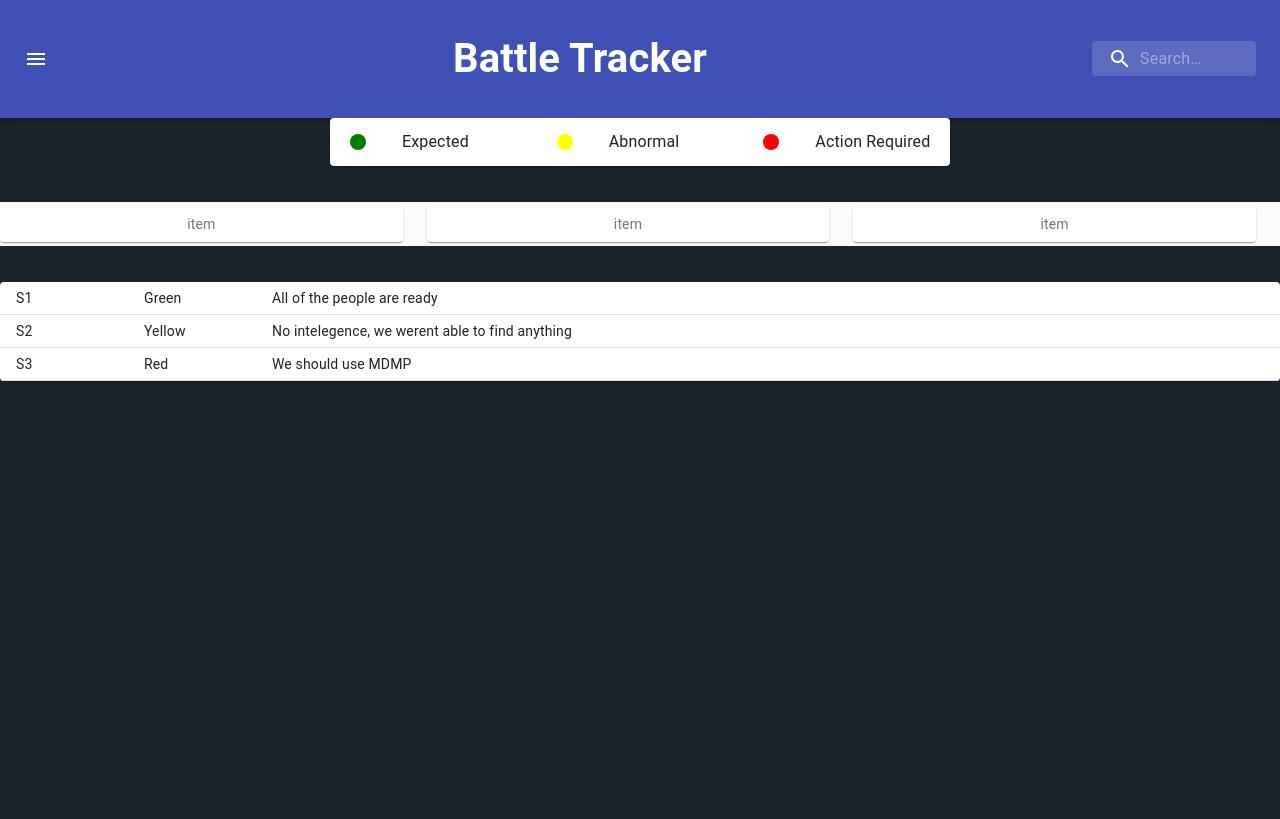
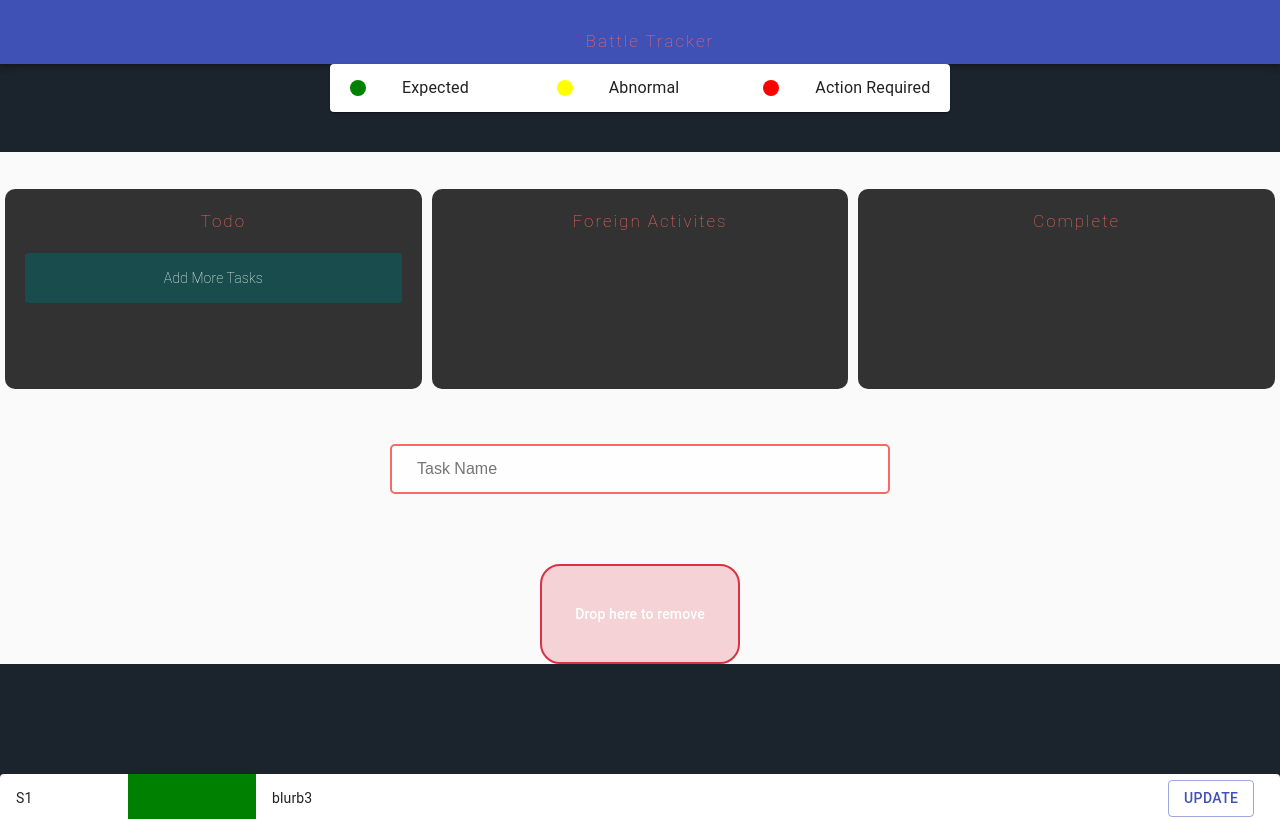
Before and after one commit to PaulShorkey/staff-status-tracker, a React (Create React App) app in the folder staff-status-tracker-front-end/: page / in a window 1280 px wide. Shown: the top 819 px of the page. Built offline with nearby package versions, Linux system fonts and the light colour scheme.

Commit message:
Made the table use state

```diff
--- a/staff-status-tracker-front-end/src/App.css
+++ b/staff-status-tracker-front-end/src/App.css
@@ -4,8 +4,121 @@
 }
 
 .makeStyles {
-  background-color: #f5f5f5;
+   background-color: #1b242d;
+
 }
+
+* {
+  margin: 0;
+  padding: 0;
+  box-sizing: border-box;
+
+}
+
+body, html {
+  font-family: 'Quicksand', sans-serif;
+  width: 100%;
+  height: 100%;
+
+
+}
+/* #background-image {
+  background: linear-gradient( rgba(0, 0, 0, 0.3), rgba(0, 0, 0, .7) ), url(https://images.unsplash.com/photo-1537903904737-13fc83b81be0?ixlib=rb-0.3.5&ixid=eyJhcHBfaWQiOjEyMDd9&s=33b9982bf937e3f1ae07013356dc7a5e&auto=format&fit=crop&w=1650&q=80);
+  position: fixed;
+background-size: cover;
+  width: 100vw;
+  background-repeat: no-repeat;
+  height: 100vh;
+  z-index: -1;
+
+} */
+
+.container {
+  display: flex;
+  justify-content: center;
+  align-items: flex-start;
+  padding-top: 32px;
+
+ }
+
+.drop-area {
+  background: rgba(0,0,0, 0.8);
+  min-height: 200px;
+  margin: 5px;
+  padding-bottom: 20px;
+  width: 33%;
+  border-radius: 10px;
+  transition: all .5s;
+
+  &:hover {
+    width: 36%;
+  }
+}
+.item-container {
+  padding: 15px;
+  background: rgba(15,89,89, 0.7);
+  margin: 20px;
+  color:   #fff;
+  font-weight: 100;
+  cursor: move;
+  cursor: grab;
+  border-radius: 4px;
+  /* transition: background .4s; */
+  &:hover {
+    background-color: rgba(15,89,89, 0.9);
+  }
+ }
+
+h1 {
+  color: #FB6964;
+  padding: 20px 0 0 20px;
+  font-size: 17px;
+  font-weight: 100;
+  letter-spacing: 2px;
+  font-weight: 100;
+}
+
+input {
+  border: 2px solid #FB6964;
+  display: block;
+  margin: 50px auto;
+  width: 500px;
+  height: 50px;
+  border-radius: 5px;
+  font-size: 16px;
+  padding-left: 25px;
+  background: rgba(255,255,255,0.8);
+  outline: none;
+  color: #000;
+  transition: all .5s ease;
+  &:focus, &:hover {
+    background-color: ;: rgba(255,255,255,1);
+    border: 3px solid #FB6964;
+    width: 520px;
+    height: 55px;
+  }
+}
+
+.trash-drop {
+  width: 200px;
+  height: 100px;
+  border: 2px solid rgb(217,50,64);
+  background: rgba(217,50,64,.2);
+  display: flex;
+  align-items: center;
+  justify-content: center;
+  margin: 70px auto;
+  color: #fff;
+  border-radius: 20px;
+  transition: all .5s;
+  font-weight: 500;
+    &:hover {
+      background-color: ;: rgba(217,50,64,.2);
+      width: 210px;
+      height: 110px;
+      }
+ }
+
 /* .App-logo {
   height: 40vmin;
   pointer-events: none;
--- a/staff-status-tracker-front-end/src/Components/Dashboard/Dashboard.js
+++ b/staff-status-tracker-front-end/src/Components/Dashboard/Dashboard.js
@@ -1,45 +1,175 @@
-import React from 'react';
-import { makeStyles } from '@material-ui/core/styles';
-import Paper from '@material-ui/core/Paper';
-import Grid from '@material-ui/core/Grid';
+import React from 'react'
 
-const useStyles = makeStyles((theme) => ({
-  root: {
-    flexGrow: 1,
-  },
-  paper: {
-    padding: theme.spacing(1),
-    textAlign: 'center',
-    color: theme.palette.text.secondary,
-  },
-}));
+class Dashboard extends React.Component {
+    state = {
+      tasks: [
+        {
+          name: "Add More Tasks",
+          category: "todo"
+        }
+      ]
+    };
 
-export default function NestedGrid() {
-  const classes = useStyles();
+    onDragOver = ev => {
+      ev.preventDefault();
+    };
 
-  function FormRow() {
-    return (
-      <React.Fragment>
-        <Grid item xs={4}>
-          <Paper className={classes.paper}>item</Paper>
-        </Grid>
-        <Grid item xs={4}>
-          <Paper className={classes.paper}>item</Paper>
-        </Grid>
-        <Grid item xs={4}>
-          <Paper className={classes.paper}>item</Paper>
-        </Grid>
-      </React.Fragment>
-    );
+    onDragStart = (ev, name) => {
+      ev.dataTransfer.setData("id", name);
+    };
+
+    onDrop = (ev, cat) => {
+      const id = ev.dataTransfer.getData("id");
+
+      let tasks = this.state.tasks.filter(task => {
+        if (task.name == id) {
+          task.category = cat;
+        }
+        return task;
+      });
+      this.setState({
+        ...this.state,
+        tasks
+      });
+    };
+
+    handleKeyPress = ev => {
+      if ((ev.key == "Enter") && (ev.target.value != "")) {
+        this.setState({
+          tasks: [
+            ...this.state.tasks,
+            { name: ev.target.value, category: "todo" }
+          ]
+        });
+        ev.target.value = " ";
+      }
+    };
+
+    render() {
+      var tasks = {
+        todo: [],
+        working: [],
+        complete: [],
+        trash: []
+      };
+
+      this.state.tasks.forEach(t => {
+        tasks[t.category].push(
+          <div
+            className="item-container"
+            key={t.name}
+            draggable
+            onDragStart={e => this.onDragStart(e, t.name)}
+          >
+            {t.name}
+          </div>
+        );
+      });
+
+
+
+      return (
+        <div>
+          {/* <div id='background-image'></div> */}
+          <div class="container">
+            <div
+              className="drop-area"
+              onDragOver={e => this.onDragOver(e)}
+              onDrop={e => this.onDrop(e, "todo")}
+            >
+              <h1>Todo</h1>
+              {tasks.todo}
+            </div>
+            <div
+              className="drop-area"
+              onDragOver={e => this.onDragOver(e)}
+              onDrop={e => this.onDrop(e, "Foreign_Activities")}
+            >
+              <h1>Foreign Activites</h1>
+              {tasks.working}
+            </div>
+            <div
+              className="drop-area"
+              onDragOver={e => this.onDragOver(e)}
+              onDrop={e => this.onDrop(e, "complete")}
+            >
+              <h1>Complete</h1>
+              {tasks.complete}
+            </div>
+          </div>
+          <div>
+            <input
+              onKeyPress={e => this.handleKeyPress(e)}
+              className="input"
+              type="text"
+              placeholder="Task Name"
+            />
+
+            <div
+              class="trash-drop"
+              onDrop={e => this.onDrop(e, "trash")}
+              onDragOver={e => this.onDragOver(e)}
+            >
+              Drop here to remove
+            </div>
+          </div>
+        </div>
+      );
+    }
   }
 
-  return (
-    <div className={classes.root}>
-      <Grid container spacing={1}>
-        <Grid container item xs={12} spacing={3}>
-          <FormRow />
-        </Grid>
-      </Grid>
-    </div>
-  );
-}
+
+
+export default Dashboard;
+
+
+
+
+
+
+
+// import React from 'react';
+// import { makeStyles } from '@material-ui/core/styles';
+// import Paper from '@material-ui/core/Paper';
+// import Grid from '@material-ui/core/Grid';
+
+// const useStyles = makeStyles((theme) => ({
+//   root: {
+//     flexGrow: 1,
+//   },
+//   paper: {
+//     padding: theme.spacing(1),
+//     textAlign: 'center',
+//     color: theme.palette.text.secondary,
+//   },
+// }));
+
+// export default function NestedGrid() {
+//   const classes = useStyles();
+
+//   function FormRow() {
+//     return (
+//       <React.Fragment>
+//         <Grid item xs={4}>
+//           <Paper className={classes.paper}>item</Paper>
+//         </Grid>
+//         <Grid item xs={4}>
+//           <Paper className={classes.paper}>item</Paper>
+//         </Grid>
+//         <Grid item xs={4}>
+//           <Paper className={classes.paper}>item</Paper>
+//         </Grid>
+//       </React.Fragment>
+//     );
+//   }
+
+//   return (
+//     <div className={classes.root}>
+//       <Grid container spacing={1}>
+//         <Grid container item xs={12} spacing={3}>
+//           <FormRow />
+//         </Grid>
+//       </Grid>
+//     </div>
+//   );
+// }
--- a/staff-status-tracker-front-end/src/Components/Navbar/Navbar.js
+++ b/staff-status-tracker-front-end/src/Components/Navbar/Navbar.js
@@ -24,45 +24,45 @@
       display: 'block',
     },
   },
-  search: {
-    position: 'relative',
-    borderRadius: theme.shape.borderRadius,
-    backgroundColor: alpha(theme.palette.common.white, 0.15),
-    '&:hover': {
-      backgroundColor: alpha(theme.palette.common.white, 0.25),
-    },
-    marginLeft: 0,
-    width: '100%',
-    [theme.breakpoints.up('sm')]: {
-      marginLeft: theme.spacing(1),
-      width: 'auto',
-    },
-  },
-  searchIcon: {
-    padding: theme.spacing(0, 2),
-    height: '100%',
-    position: 'absolute',
-    pointerEvents: 'none',
-    display: 'flex',
-    alignItems: 'center',
-    justifyContent: 'center',
-  },
-  inputRoot: {
-    color: 'inherit',
-  },
-  inputInput: {
-    padding: theme.spacing(1, 1, 1, 0),
-    // vertical padding + font size from searchIcon
-    paddingLeft: `calc(1em + ${theme.spacing(4)}px)`,
-    transition: theme.transitions.create('width'),
-    width: '100%',
-    [theme.breakpoints.up('sm')]: {
-      width: '12ch',
-      '&:focus': {
-        width: '20ch',
-      },
-    },
-  },
+  // search: {
+  //   position: 'relative',
+  //   borderRadius: theme.shape.borderRadius,
+  //   backgroundColor: alpha(theme.palette.common.white, 0.15),
+  //   '&:hover': {
+  //     backgroundColor: alpha(theme.palette.common.white, 0.25),
+  //   },
+  //   marginLeft: 0,
+  //   width: '100%',
+  //   [theme.breakpoints.up('sm')]: {
+  //     marginLeft: theme.spacing(1),
+  //     width: 'auto',
+  //   },
+  // },
+  // searchIcon: {
+  //   padding: theme.spacing(0, 2),
+  //   height: '100%',
+  //   position: 'absolute',
+  //   pointerEvents: 'none',
+  //   display: 'flex',
+  //   alignItems: 'center',
+  //   justifyContent: 'center',
+  // },
+  // inputRoot: {
+  //   color: 'inherit',
+  // },
+  // inputInput: {
+  //   padding: theme.spacing(1, 1, 1, 0),
+  //   // vertical padding + font size from searchIcon
+  //   paddingLeft: `calc(1em + ${theme.spacing(4)}px)`,
+  //   transition: theme.transitions.create('width'),
+  //   width: '100%',
+  //   [theme.breakpoints.up('sm')]: {
+  //     width: '12ch',
+  //     '&:focus': {
+  //       width: '20ch',
+  //     },
+  //   },
+  // },
 }));
 
 export default function Navbar() {
@@ -72,7 +72,7 @@
     <div className={classes.root}>
       <AppBar position="static">
         <Toolbar>
-          <IconButton
+          {/* <IconButton
             edge="start"
             className={classes.menuButton}
             color="inherit"
@@ -80,12 +80,12 @@
           >
             <MenuIcon />
 
-          </IconButton>
+          </IconButton> */}
           <Typography className={classes.title} variant="h6" noWrap>
           <h1> Battle Tracker </h1>
           {/* <img src={logo} className="logo" alt="logo" /> */}
           </Typography>
-          <div className={classes.search}>
+          {/* <div className={classes.search}>
             <div className={classes.searchIcon}>
               <SearchIcon />
             </div>
@@ -97,7 +97,7 @@
               }}
               inputProps={{ 'aria-label': 'search' }}
             />
-          </div>
+          </div> */}
         </Toolbar>
       </AppBar>
     </div>
--- a/staff-status-tracker-front-end/src/Components/SectionSummaries/SectionSummaries.js
+++ b/staff-status-tracker-front-end/src/Components/SectionSummaries/SectionSummaries.js
@@ -1,4 +1,4 @@
-import React from 'react';
+import React, { useState } from 'react';
 import { makeStyles } from '@material-ui/core/styles';
 import Table from '@material-ui/core/Table';
 import TableBody from '@material-ui/core/TableBody';
@@ -7,6 +7,9 @@
 import TableHead from '@material-ui/core/TableHead';
 import TableRow from '@material-ui/core/TableRow';
 import Paper from '@material-ui/core/Paper';
+import Button from '@material-ui/core/Button'
+import FormDialog from './UpdateFormDialogue.js'
+
 
 const useStyles = makeStyles({
   table: {
@@ -17,18 +20,26 @@
   }
 });
 
-function createData(name, calories, fat, carbs, protein) {
-  return { name, calories, fat, carbs, protein };
+function createData(section, status, comments) {
+  return { section, status, comments };
 }
 
 const rows = [
   createData('S1', 'Green', 'All of the people are ready'),
-  createData('S2', 'Yellow', 'No intelegence, we werent able to find anything'),
+  createData('S2', 'Yellow', 'No intelegence, we werent able to find anything lkjhlkjhlkjhlkjlkjhlkjhlkjhlkjlkjhkllkjhlkjhlkjhlkjljh lkjhljkh jhlkjhlkjlkjhlkjlkjhlkjhlkjlkjhlkjhlkjhlkjhlkjhlkjhlkjhlklkjhklhlkjhlkjhlklkjlkjhlkjhlkjhlkjhkljhlkjhlkjhklhlkjhlkjh'),
   createData('S3', 'Red', 'We should use MDMP')
 ];
 
+//  const handleUpdateButtonClick = (event) =>{
+//    setText(event.target.value);
+//  }
+
 export default function DenseTable() {
   const classes = useStyles();
+
+  const [rowOne, setColorS1] = useState(['S1','green', 'blurb3']);
+  const [rowTwo, setColorS2] = useState(['S2', 'yellow', 'blurb2']);
+  const [rowThree, setColorS3] = useState(['S3', 'red', 'blurb3']);
 
   return (
     <TableContainer component={Paper}>
@@ -38,20 +49,37 @@
             <TableCell >Dessert (100g serving)</TableCell>
             <TableCell align="right">Calories</TableCell>
             <TableCell align="right">Fat&nbsp;(g)</TableCell>
-            <TableCell align="right">Carbs&nbsp;(g)</TableCell>
+            <TableCell align="right">Carbs&nbsp;(g)</TableC90ell>
             <TableCell align="right">Protein&nbsp;(g)</TableCell>
           </TableRow>
         </TableHead> */}
         <TableBody>
-          {rows.map((row) => (
-            <TableRow key={row.name}>
+          {/* {rows.map((row) => ( */}
+            <TableRow key={"rowOne"}>
               <TableCell component="th" scope="row" style={{width:'10%'}}>
-                {row.name}
+                {rowOne[0]}
               </TableCell>
-              <TableCell align="left" style={{width:'10%'}} >{row.calories}</TableCell>
-              <TableCell align="left" style={{width:'80%'}}>{row.fat}</TableCell>
+              <TableCell align="left" style={{width:'10%', backgroundColor:rowOne[1]}}> </TableCell>
+              <TableCell align="left" style={{width:'70%'}}>{rowOne[2]}</TableCell>
+              <TableCell align="left" style={{width:'70%'}}> <FormDialog /></TableCell>
             </TableRow>
-          ))}
+            <TableRow key={"rowTwo"}>
+              <TableCell component="th" scope="row" style={{width:'10%'}}>
+                {rowTwo[0]}
+              </TableCell>
+              <TableCell align="left" style={{width:'10%', backgroundColor:rowTwo[1]}}></TableCell>
+              <TableCell align="left" style={{width:'70%'}}>{rowTwo[2]}</TableCell>
+              <TableCell align="left" style={{width:'70%'}}> <FormDialog /></TableCell>
+            </TableRow>
+            <TableRow key={"rowThree"}>
+              <TableCell component="th" scope="row" style={{width:'10%'}}>
+                {rowThree[0]}
+              </TableCell>
+              <TableCell align="left" style={{width:'10%', backgroundColor:rowThree[1]}}></TableCell>
+              <TableCell align="left" style={{width:'70%'}}>{rowThree[2]}</TableCell>
+              <TableCell align="left" style={{width:'70%'}}> <FormDialog /></TableCell>
+            </TableRow>
+          {/* ))} */}
         </TableBody>
       </Table>
     </TableContainer>
--- /dev/null
+++ b/staff-status-tracker-front-end/src/Components/SectionSummaries/UpdateFormDialogue.js
@@ -0,0 +1,54 @@
+import React from 'react';
+import Button from '@material-ui/core/Button';
+import TextField from '@material-ui/core/TextField';
+import Dialog from '@material-ui/core/Dialog';
+import DialogActions from '@material-ui/core/DialogActions';
+import DialogContent from '@material-ui/core/DialogContent';
+import DialogContentText from '@material-ui/core/DialogContentText';
+import DialogTitle from '@material-ui/core/DialogTitle';
+
+export default function FormDialog() {
+  const [open, setOpen] = React.useState(false);
+
+  const handleClickOpen = () => {
+    setOpen(true);
+  };
+
+  const handleClose = () => {
+    setOpen(false);
+  };
+
+  return (
+    <div>
+      <Button variant="outlined" color="primary" onClick={handleClickOpen}>
+      Update
+      </Button>
+      <Dialog open={open} onClose={handleClose} aria-labelledby="form-dialog-title">
+        <DialogTitle id="form-dialog-title">Update</DialogTitle>
+        <DialogContent>
+          <DialogContentText>
+              Type your update here and press update in the lower right to save
+          </DialogContentText>
+          <TextField
+            autoFocus
+            margin="dense"
+            id="name"
+            label="Enter Text Here"
+            type="text"
+            fullWidth
+            inputProps={{ maxLength: 225 }} //no idea
+
+          />
+        </DialogContent>
+        <DialogActions>
+          <Button onClick={handleClose} color="primary">
+            Cancel
+          </Button>
+          <Button onClick={handleClose} color="primary">
+            Update
+          </Button>
+        </DialogActions>
+      </Dialog>
+    </div>
+  );
+}
```
